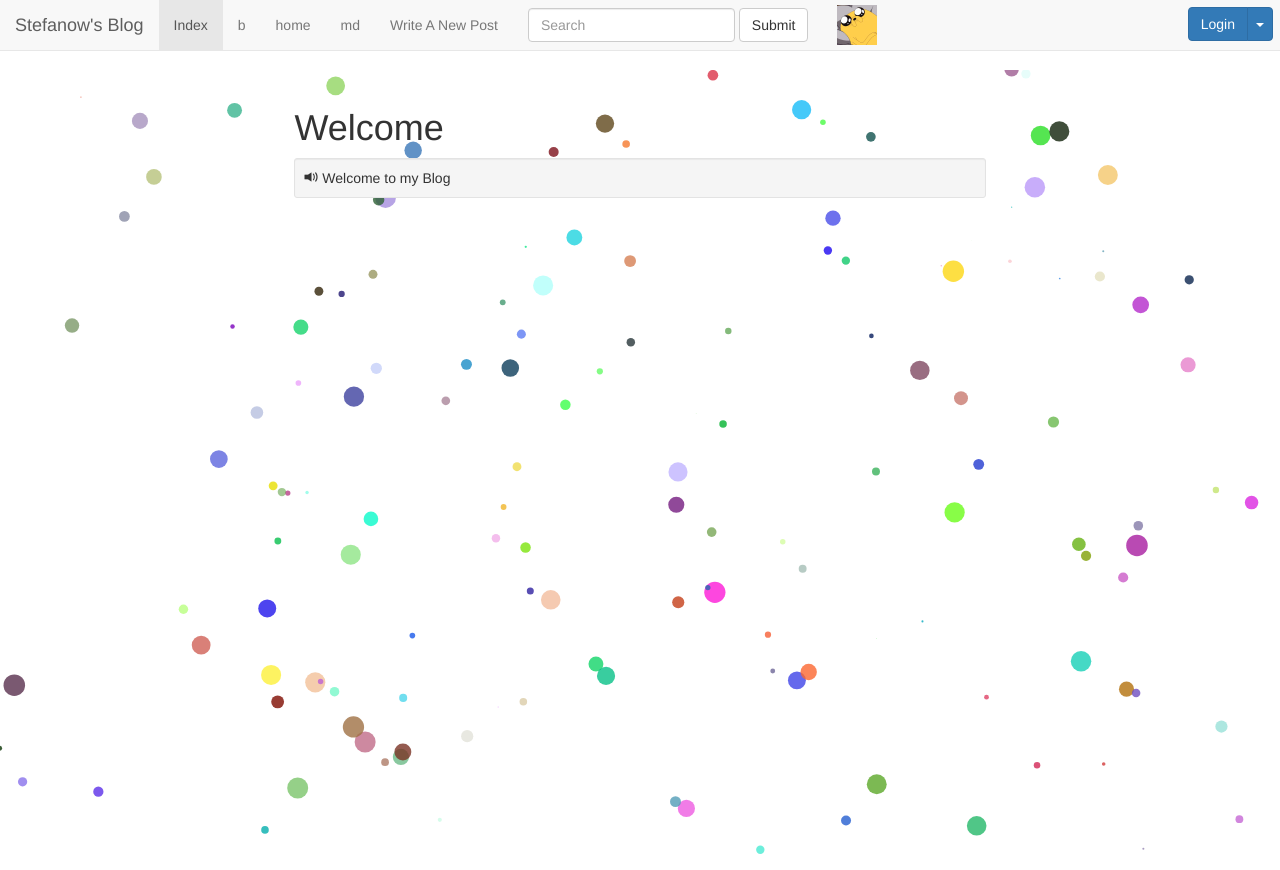
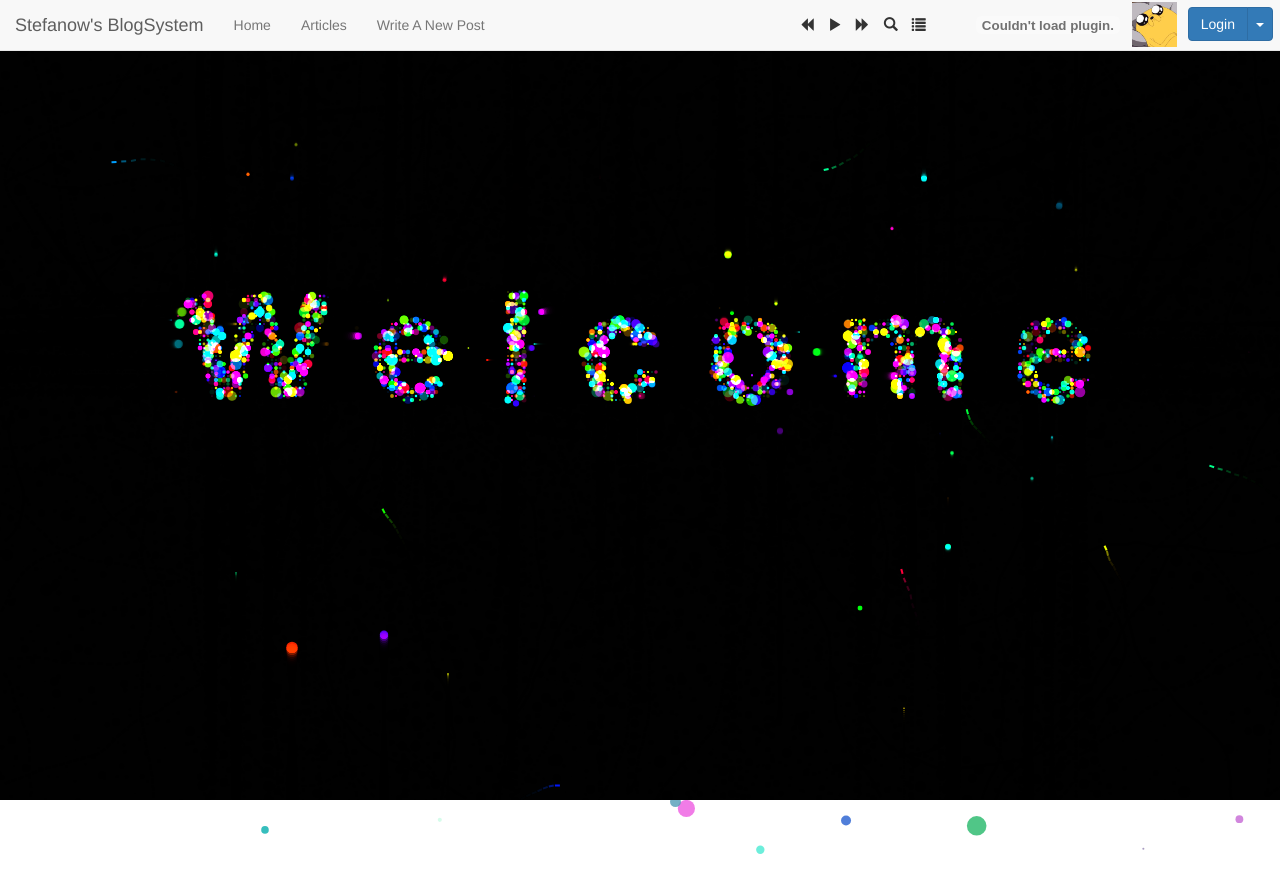
Before and after one commit to StefanoWen/MyFlask, a Flask app: page / in a window 1280 px wide. Run offline with Flask 2, Linux system fonts and the light colour scheme; parts of the project's set-up code (start-up, migrations or seed data) failed here and were passed over; some libraries are stand-ins or nearby versions.

Commit message:
进一步完善功能

```diff
--- /dev/null
+++ b/app/static/src/css/welcome_comic.css
@@ -0,0 +1,21 @@
+* {
+    margin: 0;
+    padding: 0;
+}
+
+html,
+body {
+    background: #eee;
+}
+
+canvas {
+    background: white;
+    display: block;
+}
+
+#c {
+    left: 50%;
+    position: absolute;
+    top: 50%;
+    transform: translate(-50%, -50%);
+}
--- /dev/null
+++ b/app/static/src/js/honehone_clock_tr.js
@@ -0,0 +1,29 @@
+/******************************************************************************
+	初期設定
+******************************************************************************/
+var swfUrl = "http://chabudai.sakura.ne.jp/blogparts/honehoneclock/honehone_clock_tr.swf";
+
+var swfTitle = "honehoneclock";
+
+// 実行
+LoadBlogParts();
+
+/******************************************************************************
+	入力		なし
+	出力		document.writeによるHTML出力
+******************************************************************************/
+function LoadBlogParts(){
+	var sUrl = swfUrl;
+
+	var sHtml = "";
+	sHtml += '<object classid="clsid:d27cdb6e-ae6d-11cf-96b8-444553540000" codebase="http://fpdownload.macromedia.com/pub/shockwave/cabs/flash/swflash.cab#version=8,0,0,0" width="160" height="70" id="' + swfTitle + '" align="middle">';
+	sHtml += '<param name="allowScriptAccess" value="always" />';
+	sHtml += '<param name="movie" value="' + sUrl + '" />';
+	sHtml += '<param name="quality" value="high" />';
+	sHtml += '<param name="bgcolor" value="#ffffff" />';
+	sHtml += '<param name="wmode" value="transparent" />';
+	sHtml += '<embed wmode="transparent" src="' + sUrl + '" quality="high" bgcolor="#ffffff" width="160" height="50" name="' + swfTitle + '" align="middle" allowScriptAccess="always" type="application/x-shockwave-flash" pluginspage="http://www.macromedia.com/go/getflashplayer" />';
+	sHtml += '</object>';
+
+	document.write(sHtml);
+}
--- a/app/templates/admin.html
+++ /dev/null
@@ -1 +0,0 @@
-{% extends 'base.html' %}
--- a/app/templates/base.html
+++ b/app/templates/base.html
@@ -6,7 +6,7 @@
     <meta name="viewport" content="width=device-width, initial-scale=1">
     <!-- 上述3个meta标签*必须*放在最前面，任何其他内容都*必须*跟随其后！ -->
     {% if title %}
-        <title>{{ title }} - Stefanow's Blog</title>
+        <title>{{ title }} - Stefanow's BlogSystem</title>
     {% else %}
         <title>Stefanow's Blog</title>
     {% endif %}
@@ -45,44 +45,47 @@
         <div class="container-fluid">
             <!-- Brand and toggle get grouped for better mobile display -->
             <div class="navbar-header">
-                <button type="button" class="navbar-toggle collapsed" data-toggle="collapse"
-                        data-target="#bs-example-navbar-collapse-1" aria-expanded="false">
-                    <span class="sr-only">Toggle navigation</span>
-                    <span class="icon-bar"></span>
-                    <span class="icon-bar"></span>
-                    <span class="icon-bar"></span>
-                </button>
-                <a class="navbar-brand" href="/">Stefanow's Blog</a>
+                <a class="navbar-brand" href="/">Stefanow's BlogSystem</a>
+
             </div>
             <!-- Collect the nav links, forms, and other content for toggling -->
             <div class="collapse navbar-collapse" id="bs-example-navbar-collapse-1">
                 <ul class="nav navbar-nav">
-                    <li class="active"><a href="{{ url_for('hello_world') }}">Index<span
+                    <li ><a href="{{ url_for('hello_world') }}">Home<span
                             class="sr-only">(current)</span></a></li>
-                    <li><a href="{{ url_for('b') }}">b</a></li>
-                    <li><a href="{{ url_for('home') }}">home</a></li>
-                    <li><a href="{{ url_for('md') }}">md</a></li>
+                    <li><a href="{{ url_for('post') }}">Articles</a></li>
                     <li><a href="{{ url_for('write_article') }}">Write A New Post</a></li>
                 </ul>
-                <img alt="avatar" alt="avatar " src="../static/src/image/jake.jpg"
-                     style="max-width:40px;margin-top:5px;margin-left:14px">
-                <form class="navbar-form navbar-left">
-                    <div class="form-group">
-                        <input type="text" class="form-control" placeholder="Search">
-                    </div>
-                    <button type="submit" class="btn btn-default">Submit</button>
-                </form>
+
+                <ul class="nav navbar-nav navbar-left">
+
+                    <li><span class="glyphicon glyphicon-backward" aria-hidden="true"
+                              style="padding-top: 16px;padding-left: 300px;">&nbsp;</span></li>
+                    <li><span class="glyphicon glyphicon-play" aria-hidden="true"
+                              style="padding-top: 16px">&nbsp;</span></li>
+                    <li><span class="glyphicon glyphicon-forward" aria-hidden="true"
+                              style="padding-top: 16px">&nbsp;</span></li>
+                    <li><span class="glyphicon glyphicon-search" aria-hidden="true"
+                              style="padding-top: 16px">&nbsp;</span></li>
+                    <li><span class="glyphicon glyphicon-list" aria-hidden="true" style="padding-top: 16px">&nbsp;&nbsp;&nbsp;
+                    </span>
+                    </li>
+                    <script charset="Shift_JIS" src="../static/src/js/honehone_clock_tr.js"></script>
+                </ul>
                 <ul class="nav navbar-nav navbar-right">
+                    <div class="clock"></div>
+                    {% if session.get('username') %}
+                        <span style="font-family: Jokerman,serif;font-size: 27px;">hello <b>{{ session['username'] }}</b></span>
+                        <img src="https://www.gravatar.com/avatar/{{ avatar }}?d=robohash&s=50">
+                    {% else %}
+                        <img alt="avatar" alt="avatar " src="../static/src/image/jake.jpg" style="max-width:45px;">
+                    {% endif %}
                     <!-- Single button -->
-
                     <div class="btn-group" style="margin:7px 7px">
-                        {#                        {% if session['username'] is equalto False %}#}
                         {% if session.get('username') %}
                             <a href="{{ url_for('profile') }}" type="button" class="btn btn-primary">profile</a>
-                            {#                            <a class="nav-link d-none d-md-block d-lg-block">|</a>#}
                         {% else %}
                             <a href="{{ url_for('login_form') }}" type="button" class="btn btn-primary">Login</a>
-                            {#                            <a class="nav-link d-none d-md-block d-lg-block">|</a>#}
                         {% endif %}
                         <button type="button" class="btn btn-primary dropdown-toggle" data-toggle="dropdown"
                                 aria-haspopup="true" aria-expanded="false">
@@ -91,15 +94,11 @@
                         </button>
                         <ul class="dropdown-menu">
                             {% if session.get('username') %}
-                                {#                                <li><a href="#">Change Password</a></li>#}
                                 <li><a href="{{ url_for('logout') }}" type="button" class="btn">Logout</a>
                                 </li>
-
                             {% else %}
                                 <li><a href="{{ url_for('register_form') }}" type="button" class="btn">register</a></li>
-                                {#                                <li><a href="{{ url_for('register_form') }}">register</a></li>#}
                             {% endif %}
-                            {#                            <li role="separator" class="divider"></li>#}
                         </ul>
                     </div>
                 </ul>
@@ -113,5 +112,31 @@
 {% endblock %}
 <script type="text/javascript" src="../static/src/js/cycle.js"></script>
 <script type="text/javascript" src="../static/src/js/active_check.js"></script>
+<script type="text/javascript">
+    $(document).ready(function () {
+
+        setInterval(function () {
+            // Create a newDate() object and extract the seconds of the current time on the visitor's
+            var seconds = new Date().getSeconds();
+            // Add a leading zero to seconds value
+            $("#sec").html((seconds < 10 ? "0" : "") + seconds);
+        }, 1000);
+
+        setInterval(function () {
+            // Create a newDate() object and extract the minutes of the current time on the visitor's
+            var minutes = new Date().getMinutes();
+            // Add a leading zero to the minutes value
+            $("#min").html((minutes < 10 ? "0" : "") + minutes);
+        }, 1000);
+
+        setInterval(function () {
+            // Create a newDate() object and extract the hours of the current time on the visitor's
+            var hours = new Date().getHours();
+            // Add a leading zero to the hours value
+            $("#hours").html((hours < 10 ? "0" : "") + hours);
+        }, 1000);
+
+    });
+</script>
 </body>
 </html>
--- a/app/templates/index.html
+++ b/app/templates/index.html
@@ -1,19 +1,53 @@
 {% extends 'base.html' %}
 {% block head %}
-    <style>
-        .mid {
-            margin: 3% 23%;
-        }
-    </style>
+
 {% endblock %}
 {% block content %}
-    <div class="mid">
-        {% if title %}
-            <h1>Welcome {{ title }}</h1>
-        {% else %}
-            <h1>Welcome</h1>
-        {% endif %}
+    <div class="row">
+        <div class="col-lg-4 col-lg-offset-4">
+            <div class="well well-sm text-center" style="font-family: Chiller;font-size: 50px"><span
+                    class="glyphicon glyphicon-volume-up"></span> Welcome to my BlogSystem
+            </div>
+        </div>
+        <div class="col-lg-6 col-lg-offset-3">
+            {% if title %}
+                <h1 style="font-family:'Viner Hand ITC'" class="text-center">Nice to meet you {{ session['username'] }},
+                    Have
+                    fun here!</h1>
+            {% else %}
+                <h1 style="font-family:'Viner Hand ITC'" class="text-center">Have
+                    fun here!</h1>
+            {% endif %}
+        </div>
 
-        <div class="well well-sm"><span class="glyphicon glyphicon-volume-up"></span> Welcome to my Blog</div>
+    </div>
+    <div class="row">
+        <div class="col-lg-5 col-lg-offset-3">
+            <object type="application/x-shockwave-flash" style="outline:none;"
+                    data="http://cdn.abowman.com/widgets/penguins/penguins.swf?" width="300" height="225">
+                <param name="movie" value="http://cdn.abowman.com/widgets/penguins/penguins.swf?">
+                <param name="AllowScriptAccess" value="always">
+                <param name="wmode" value="opaque">
+                <param name="scale" value="noscale"/>
+                <param name="salign" value="tl"/>
+            </object>
+            <div class="col-lg-offset-4">
+                <object type="application/x-shockwave-flash" style="outline:none;"
+                        data="http://cdn.abowman.com/widgets/ballclock/ballclock.swf?" width="300" height="225">
+                    <param name="movie" value="http://cdn.abowman.com/widgets/ballclock/ballclock.swf?">
+                    <param name="AllowScriptAccess" value="always">
+                    <param name="wmode" value="opaque">
+                </object>
+            </div>
+            <div class="col-lg-offset-8">
+                <object type="application/x-shockwave-flash" style="outline:none;"
+                        data="http://cdn.abowman.com/widgets/discdrop/discDrop.swf?" width="300" height="225">
+                    <param name="movie" value="http://cdn.abowman.com/widgets/discdrop/discDrop.swf?">
+                    <param name="AllowScriptAccess" value="always">
+                    <param name="wmode" value="opaque">
+                    <param name="bgcolor" value="FFFFFF"/>
+                </object>
+            </div>
+        </div>
     </div>
 {% endblock %}
--- a/app/templates/login.html
+++ b/app/templates/login.html
@@ -32,7 +32,6 @@
             background-size: cover;
             -webkit-background-size: cover;
             -o-background-size: cover;
-        {#webkit-filter: blur(0.5px); /* Chrome, Safari, Opera */#}{#filter: blur(0.5px);#}
         }
     </style>
 {% endblock %}
--- a/app/templates/register.html
+++ b/app/templates/register.html
@@ -28,11 +28,10 @@
 
         body {
             padding-top: 70px;
-            background: url("../static/src/image/bg.jpg") no-repeat;
+            background: url("../static/src/image/bg3.jpg") no-repeat;
             background-size: cover;
             -webkit-background-size: cover;
             -o-background-size: cover;
-        {#webkit-filter: blur(0.5px); /* Chrome, Safari, Opera */#}{#filter: blur(0.5px);#}
         }
     </style>
 {% endblock %}
--- /dev/null
+++ b/app/templates/welcome.html
@@ -0,0 +1,12 @@
+{% extends 'base.html' %}
+{% block head %}
+    <link rel="stylesheet" href="{{ url_for('static', filename='src/css/welcome_comic.css') }}">
+{% endblock %}
+
+{% block content %}
+    <div class="container">
+        <canvas id="c" width="100%" height="100%"></canvas>
+        <script type="text/javascript" src="../static/src/js/welcome.js">
+        </script>
+    </div>
+{% endblock %}
--- a/app/templates/write.html
+++ b/app/templates/write.html
@@ -1,7 +1,4 @@
 {% extends 'base.html' %}
-{#{% block head %}#}
-{#    <script src="https://cdn.ckeditor.com/ckeditor5/10.0.1/classic/ckeditor.js"></script>#}
-{#{% endblock %}#}
 
 {% block content %}
     <div style="margin-left: 15%;margin-right: 15%">
--- a/app/views.py
+++ b/app/views.py
@@ -9,7 +9,11 @@
 
 
 @app.route('/')
-@app.route('/index/')
+def welcome():
+    return render_template('welcome.html')
+
+
+@app.route('/home/')
 def hello_world():
     if 'username' in session.keys():
         # title = session['username']
@@ -91,31 +95,11 @@
     return redirect(url_for('hello_world'))
 
 
-@app.route('/a/')
-def a():
-    return render_template('a.html')
-
-
-@app.route('/b/')
-def b():
-    return render_template('test.html')
-
-
-@app.route('/home/')
-def home():
+@app.route('/post/')
+def post():
     title = u'文章列表'
     posts = db_session.query(Article).order_by(Article.data_publish.desc()).all()
     authors = db_session.query(User.id, User.username).all()
-    # dic = {}
-    # dic1 = {}
-    # post_title = []
-    # post_id = []
-    # for i in data:
-    #     post_title.append(i.title)
-    #     post_id.append(i.id)
-    #     dic[i.title] = i.content
-    #     dic1[i.title] = i.id
-    # print data[0].id
     db_session.close()
     return render_template('home.html', posts=posts, title=title, authors=authors)
 
@@ -139,18 +123,7 @@
     else:
         title = None
         name = None
-    # avatar = 'http://www.gravatar.com/avatar/' + md5(self.email).hexdigest() + '?d=mm&s=' + str(size)
     return render_template('profile.html', title=title, name=name, avatar=avatar_hash)
-
-
-@app.route('/md/')
-def md():
-    # [XSS](javascript:alert(1))
-    body = '''[XSS](javascript:alert(1))
-    ## header 2
-    ### header 3'''
-    tmp = [markdown(i.strip()) for i in body.split('\n')]
-    return render_template('md.html', title='<h1>Hello World</h1>', body=tmp)
 
 
 # var data="<font color='red'>测试数据</font>";//带有html标签的测试数据
@@ -164,7 +137,6 @@
 @app.template_filter('md')
 def markdown_to_html(txt):
     # md过滤器
-    from markdown import markdown
     return markdown(txt)
 
 
@@ -192,9 +164,9 @@
 def show_post(p_id):
     title = u'文章详情'
     # p_id = request.args.get('p_id')
-    post = (db_session.query(Article).filter(Article.id == p_id).first())
+    posts = (db_session.query(Article).filter(Article.id == p_id).first())
     author = db_session.query(User.username).filter(Article.user_id == User.id, Article.id == p_id).first()[0]
-    return render_template('details.html', post=post, title=title, author=author)
+    return render_template('details.html', post=posts, title=title, author=author)
 
 
 @app.route('/post/<username>')
```
Also changed, not shown: app/static/src/css/A.css (added, +19 -0 lines), app/static/src/css/login.css (added, +32 -0 lines), app/static/src/css/time_clock1.css (added, +68 -0 lines), app/templates/home.html (+4 -12 lines), app/templates/test.html (+3 -25 lines).
